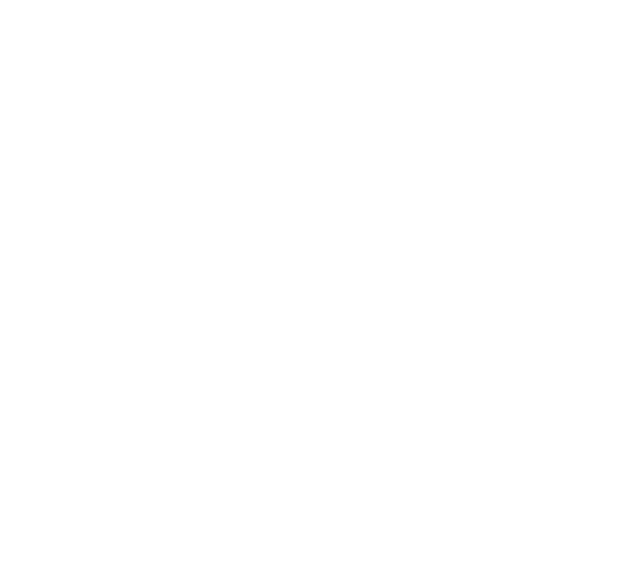
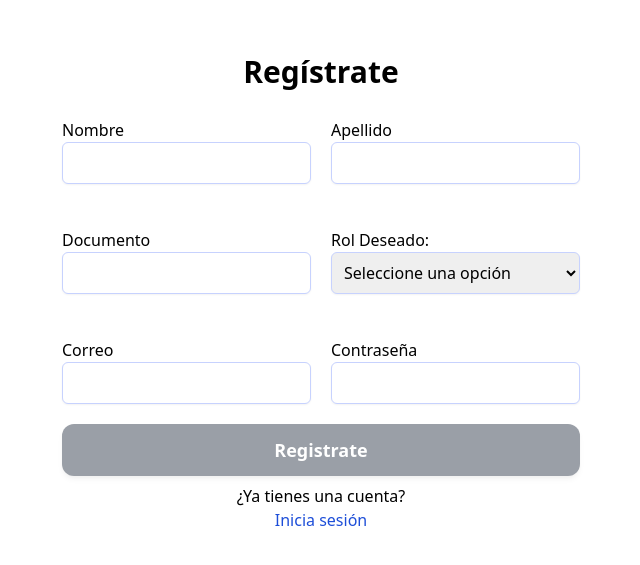
Before and after one commit to MinTic-Ciclo-4/proyectoFront, a React (Create React App) app: page /auth/register in a window 1280 px wide. Before the commit this address had no page. Shown: the part 115-680 px from the top of the page, without its empty margins (319-959 px from the left). Built offline with nearby package versions, Linux system fonts and the light colour scheme.

Commit message:
Creacion de formulario de registro y su Layout

```diff
--- a/src/App.jsx
+++ b/src/App.jsx
@@ -11,6 +11,8 @@
 import './styles/globals.css';
 import 'styles/tabla.css';
 import EditarUsuario from 'pages/usuarios/Editar';
+import AuthLayout from 'layouts/AuthLayout';
+import Register from 'pages/auth/registro';
 
 // const httpLink = createHttpLink({
 //   uri: "https://server-back-workbot.herokuapp.com/graphql"
@@ -34,6 +36,9 @@
             <Route path='category1' element={<IndexCategory1 />} />
             <Route path='category1/page1' element={<Category1 />} />
           </Route>
+          <Route path="/auth" element={<AuthLayout/>}>
+            <Route path='register' element={<Register/>} />
+          </Route>
         </Routes>
       </BrowserRouter>
     </ApolloProvider>
--- a/src/components/Sidebar.jsx
+++ b/src/components/Sidebar.jsx
@@ -5,10 +5,11 @@
 const SidebarLinks = () => {
   return (
     <ul className='mt-12'>
+
       <SidebarRoute to='' title='Inicio' icon='fas fa-home' />
       <SidebarRoute to='/usuarios' title='Usuarios' icon='fas fa-user' />
       <SidebarRoute to='/page2' title='Pagina2' icon='fas fa-smile-wink' />
-      <SidebarRoute to='/category1' title='Catego 1' icon='fab fa-amazon' />
+      <SidebarRoute to='/category1' title='Categoria 1' icon='fab fa-amazon' />
       <SidebarRoute to='/category1/page1' title='Test' icon='fas fa-car' />
     </ul>
   );
--- /dev/null
+++ b/src/layouts/AuthLayout.jsx
@@ -0,0 +1,18 @@
+import React from 'react';
+import { Outlet } from 'react-router';
+
+
+const AuthLayout = () => {
+  return (
+    <div className='flex flex-col md:flex-row flex-no-warp h-screen'>
+      <div className='flex w-full h-full'>
+        <div className='w-full h-full overflow-y-scroll'>
+          {/* Este es el layout de autenticacion */}
+          <Outlet  />
+        </div>
+      </div>
+    </div>
+  )
+}
+
+export default AuthLayout
--- /dev/null
+++ b/src/pages/auth/registro.jsx
@@ -0,0 +1,44 @@
+import ButtonLoading from 'components/ButtonLoading';
+import DropDown from 'components/Dropdown';
+import Input from 'components/Input';
+import useFormData from 'hooks/useFormData';
+import React from 'react'
+import { Link } from 'react-router-dom';
+import { Enum_Rol } from 'utils/enum';
+
+
+const Register = () => {
+
+  const { form, formData, updateFormData } = useFormData();
+
+  const submitForm = (e) => {
+    e.preventDefault();
+  };
+
+  return (
+    <div className='flex flex-col h-full w-full items-center justify-center'>
+      <h1 className='text-3xl font-bold my-4'>Regístrate</h1>
+      <form className='flex flex-col' onSubmit={submitForm} onChange="updateFormData" ref={form}>
+        <div className='grid grid-cols-2 gap-5'>
+          <Input label='Nombre' name='nombre' type="text" required />
+          <Input label='Apellido' name='apellido' type="text" required />
+          <Input label='Documento' name='identificacion' type="text" required />
+          <DropDown label="Rol Deseado:" name='rol' required={true} options={Enum_Rol} />
+          <Input label='Correo' name='correo' type="email" required />
+          <Input label='Contraseña' name='password' type="text" required />
+        </div>
+        <ButtonLoading
+          disabled={Object.keys(formData).length === 0}
+          // loading={loadingMutation}
+          text="Registrate"
+        />
+      </form>
+      <span>¿Ya tienes una cuenta?</span>
+      <Link to="/auth/login">
+        <span className='text-blue-700'>Inicia sesión</span>
+      </Link>
+    </div>
+  )
+}
+
+export default Register;
```
